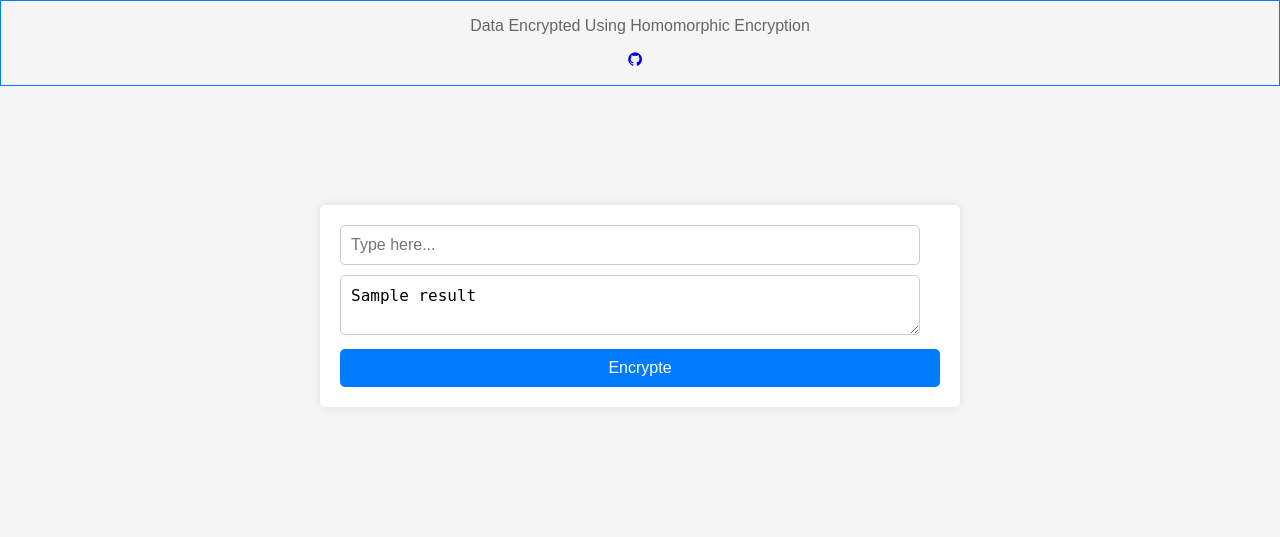
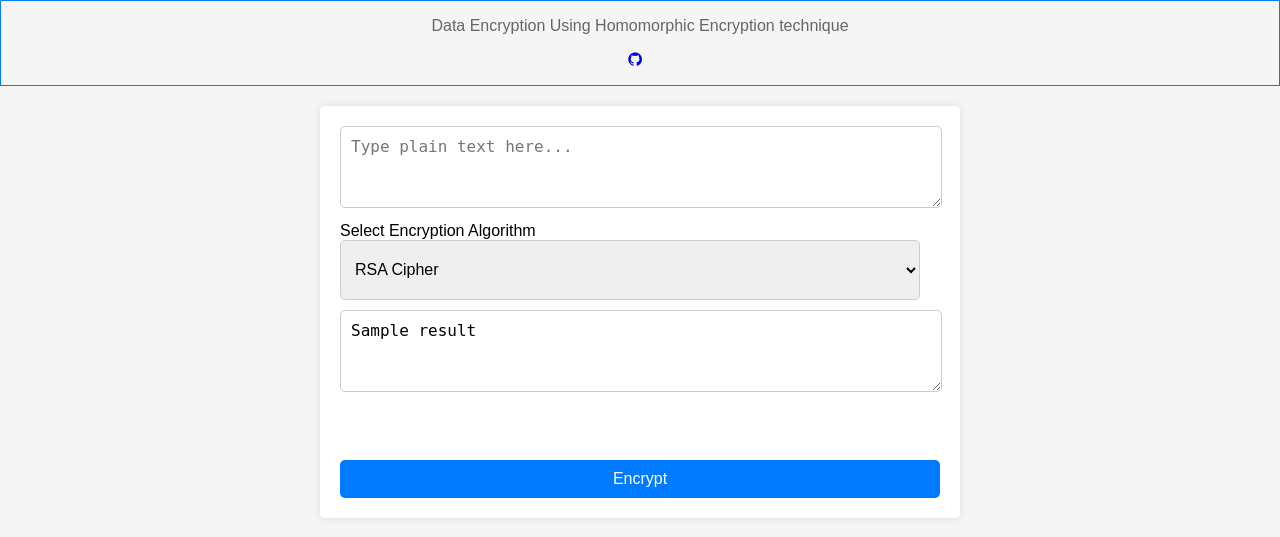
Before and after one commit to amansetu03/Network-Security, a Flask app: template templates/home.html in a window 1280 px wide. Shown: the part 120-657 px from the top of the page. Run offline with Flask 3, Linux system fonts and the light colour scheme; the template is opened without the code that fills it: most values are stand-ins (such as "Sample title", 1, 10 or a date in 2020).

Commit message:
new algorithm added

```diff
--- a/App.py
+++ b/App.py
@@ -1,5 +1,6 @@
 from flask import Flask
 from flask import render_template, request
+from encryptionSelection import encryptionProsess
 
 app = Flask(__name__)
 
@@ -9,11 +10,10 @@ def home():
 
 @app.route('/hello',methods=['POST'])
 def hello():
-    mes = request.form['inputMassage']
-    rm = ""
-    for i in mes:
-        rm += chr(ord(i)+3)
-
-    return render_template('home.html', Result=f"{rm}")
+    message = request.form['inputMassage']
+    encryptionType = request.form['encryptionType']
+    #call encryption method
+    encryptedMessage = encryptionProsess(message, encryptionType)
+    return render_template('home.html', Result=f"{encryptedMessage}")
 if __name__ == "__main__":
     app.run()
--- a/static/style.css
+++ b/static/style.css
@@ -46,22 +46,25 @@ header h1 {
 	max-width: 600px;
 	background-color: #fff;
 	border-radius: 5px;
+	min-height:300px;
 	box-shadow: 0 0 10px rgba(0, 0, 0, 0.1);
 	padding: 20px;
 }
 .input-field,
 .output-field {
 	width: calc(100% - 20px);
+	min-height: 60px;
 	margin-bottom: 10px;
 	padding: 10px;
 	font-size: 16px;
 	border: 1px solid #ccc;
 	border-radius: 5px;
-	box-sizing: border-box;
+
 }
 #translateBtn {
 	width: 100%;
 	padding: 10px;
+	margin-top: 9%;
 	font-size: 16px;
 	background-color: #007bff;
 	color: #fff;
--- a/tempCodeRunnerFile.py
+++ /dev/null
@@ -1 +0,0 @@
-hello
--- a/templates/home.html
+++ b/templates/home.html
@@ -15,7 +15,7 @@
     </div>
 
     <div id="description">
-        <p>Data Encrypted Using Homomorphic Encryption</p>
+        <p>Data Encryption Using Homomorphic Encryption technique</p>
         <ul class="all-details">
             <li class="nav-item"><a href="https://github.com/amansetu03/Network-Security" target="_blank"><i class='fa fa-github'></i></a></li>
         </ul>
@@ -23,9 +23,17 @@
    <div class="mainbody">
         <div class="translator-container">
             <form action="{{ url_for('hello')}}"method="post">
-                <input type="text" name="inputMassage" id="inputField" class="input-field" placeholder="Type here...">
-                <textarea id="outputField" class="output-field" readonly>{{Result}}</textarea>
-                <button type="submit" id="translateBtn">Encrypte</button>
+                <textarea name="inputMassage" id="inputField" class="input-field" placeholder="Type plain text here..."></textarea>
+                <label for="encryptionType">Select Encryption Algorithm</label>
+                <select id="encryptionType" name="encryptionType" class="input-field">
+                    <option value="RSA">RSA Cipher</option>
+                    <option value="paillier">Paillier Encryption</option>
+                    <option value="Fully Homomorphic">Fully Homomorphic Encryption</option>
+                    <option value="Somewhat Homomorphic">Somewhat Homomorphic Encryption</option>
+                    <!-- Add more options as needed -->
+                </select>
+                <textarea id="outputField" class="output-field" placeholder="Encrypted Text" readonly>{{Result}}</textarea>
+                <button type="submit" id="translateBtn">Encrypt</button>
             </form>
         </div>
 
```
Also changed, not shown: Algorithm/RSArun.py (added, +24 -0 lines), Algorithm/pallierrun.py (added, +42 -0 lines), encryptionSelection.py (added, +10 -0 lines).
